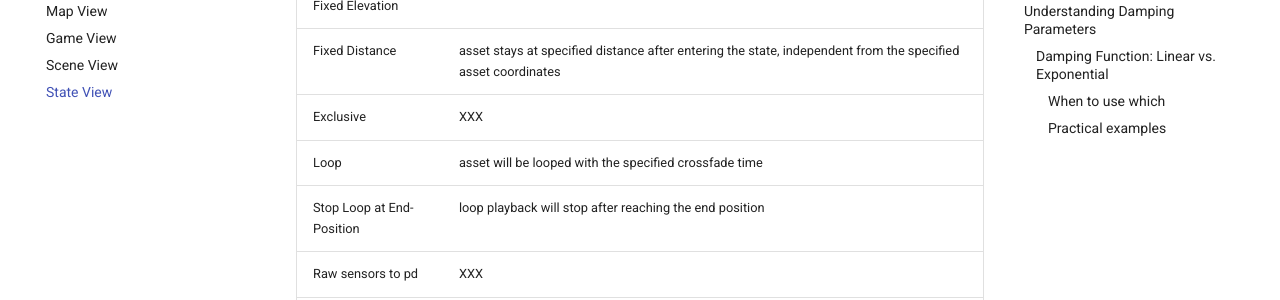
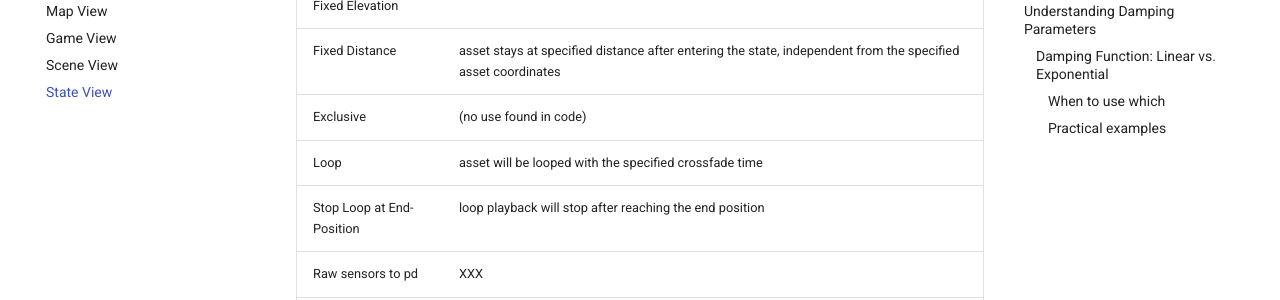
Before and after one commit to rnd-hsm-klassik/rwa-doc, an MkDocs documentation site: the page built from docs/rwa-creator/state-view.md, in a window 1280 px wide and 900 px high, scrolled down 1503 px. Shown: the part 151-451 px from the top of the window. Built offline with MkDocs 1.6.1 and Material for MkDocs 9.7.7, drawn with Linux system fonts in a browser that asks for light colours; a script that is not in the unit is left out; comment, search, counter and statistics services are not loaded.

Commit message:
Note about Exclusive state attribute

```diff
--- a/docs/rwa-creator/state-view.md
+++ b/docs/rwa-creator/state-view.md
@@ -33,7 +33,7 @@ Click+drag allows for editing the state radius.
 | Fixed Orientation         | assets keeps the same orientation relative to the player after entering the corresponding state, independent from the specified asset coordinates |
 | Fixed Elevation           |                                                                                                                                                   |
 | Fixed Distance            | asset stays at specified distance after entering the state, independent from the specified asset coordinates                                      |
-| Exclusive                 | XXX                                                                                                                                               |
+| Exclusive                 | (no use found in code)                                                                                                                            |
 | Loop                      | asset will be looped with the specified crossfade time                                                                                            |
 | Stop Loop at End-Position | loop playback will stop after reaching the end position                                                                                           |
 | Raw sensors to pd         | XXX                                                                                                                                               |
```
